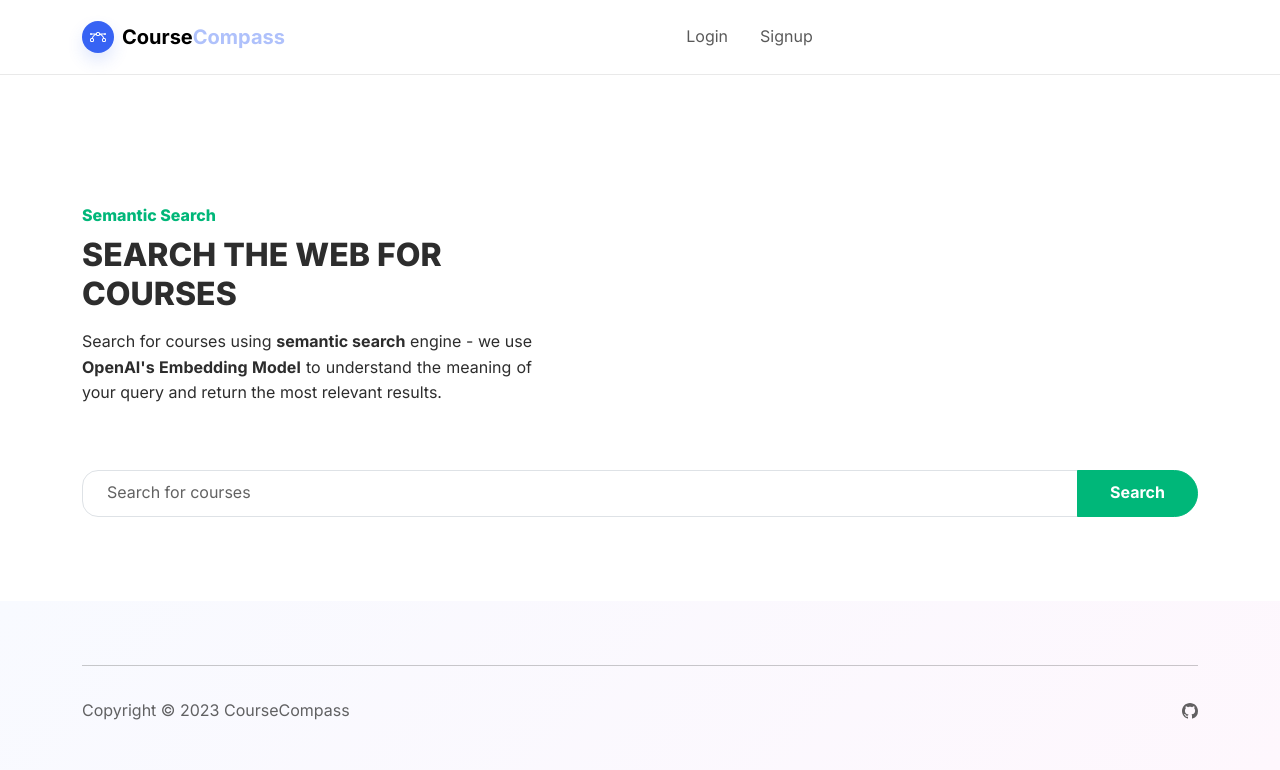
After one commit to ali-izhar/course-recommender, a Flask app: page /lab/search in a window 1280 px wide. The commit adds this page. Shown: the top 770 px of the page. Run offline with Flask 3, Linux system fonts and the light colour scheme; some libraries are stand-ins or nearby versions.

Commit message:
semantic search lab functionality

```diff
--- a/app/__init__.py
+++ b/app/__init__.py
@@ -19,10 +19,11 @@ def create_app(config_class=Config):
 
     from . import models
 
-    from .views import auth_bp, task_bp, main_bp, user_bp
+    from .views import auth_bp, lab_bp, main_bp, task_bp, user_bp
     app.register_blueprint(auth_bp)
+    app.register_blueprint(lab_bp)
+    app.register_blueprint(main_bp)
     app.register_blueprint(task_bp)
-    app.register_blueprint(main_bp)
     app.register_blueprint(user_bp)
 
     @app.errorhandler(404)
--- a/app/templates/base.html
+++ b/app/templates/base.html
@@ -27,6 +27,7 @@
                         <li class="nav-item"><a class="nav-link active" href="{{ url_for('main.index') }}">Home</a></li>
                         <li class="nav-item"><a class="nav-link" href="{{ url_for('user.favs') }}">Favorites</a></li>
                         <li class="nav-item"><a class="nav-link" href="{{ url_for('main.team') }}">Team</a></li>
+                        <li class="nav-item"><a class="nav-link" href="{{ url_for('lab.search') }}">Lab</a></li>
                         <li class="nav-item"><a class="nav-link" href="{{ url_for('auth.logout') }}">Logout</a></li>
                     {% else %}
                         <li class="nav-item"><a class="nav-link" href="{{ url_for('auth.login') }}">Login</a></li>
--- /dev/null
+++ b/app/templates/search.html
@@ -0,0 +1,31 @@
+{% extends 'base.html' %}
+
+{% block title %}Lab Search{% endblock %}
+
+{% block content %}
+<section class="py-5">
+    <div class="container py-4 py-xl-5">
+        <div class="row gy-4 gy-md-0">
+            <div class="col-md-6 d-md-flex align-items-md-center">
+                <div style="max-width: 450px;">
+                    <p class="fw-bold text-success mb-2"><strong>Semantic Search</strong></p>
+                    <h2 class="text-uppercase fw-bold" style="text-align: left;"><strong>Search the web for courses</strong></h2>
+                    <p class="my-3" style="text-align: justify;">Search for courses using <strong>semantic search</strong> engine - we use <strong>OpenAI's Embedding Model</strong> to understand the meaning of your query and return the most relevant results.</p>
+                </div>
+            </div>
+        </div>
+    </div>
+    <div class="container">
+        <div class="row">
+            <form action="{{ url_for('lab.search') }}" method="post">
+                <div class="col-md-12">
+                    <div class="input-group mb-3">
+                        <input type="text" class="form-control" placeholder="Search for courses" aria-label="Search for courses" aria-describedby="button-addon2" name="query">
+                        <button class="btn btn-success" type="submit" id="button-addon2">Search</button>
+                    </div>
+                </div>
+            </form>
+        </div>
+    </div>
+</section>
+{% endblock %}
--- a/app/views/__init__.py
+++ b/app/views/__init__.py
@@ -1,6 +1,7 @@
 from .auth import auth_bp
+from .lab import lab_bp
+from .main import main_bp
 from .task import task_bp
-from .main import main_bp
 from .user import user_bp
 
-__all__ = ['auth_bp', 'task_bp', 'main_bp', 'user_bp']
+__all__ = ['auth_bp', 'lab_bp', 'main_bp', 'task_bp', 'user_bp']
--- /dev/null
+++ b/app/views/lab.py
@@ -0,0 +1,8 @@
+from flask import Blueprint, render_template, session
+from flask_login import current_user, login_required
+
+lab_bp = Blueprint('lab', __name__, url_prefix='/lab')
+
+@lab_bp.route('/search', methods=['GET', 'POST'])
+def search():
+    return render_template('search.html')
```
